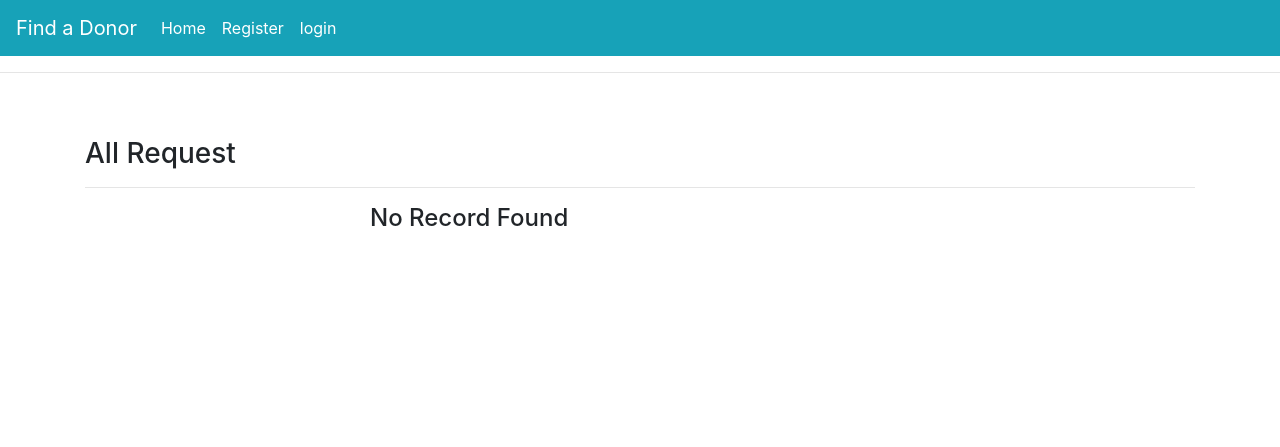
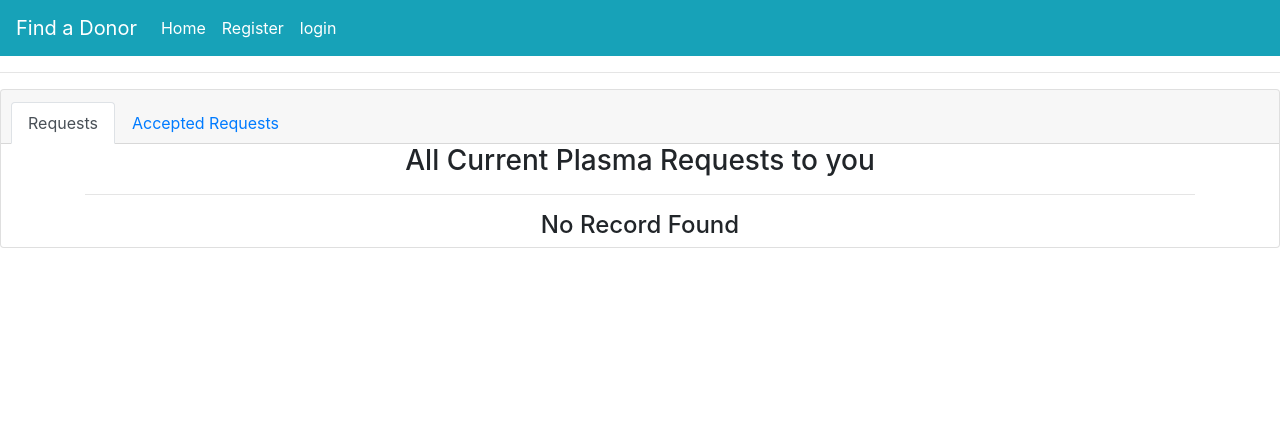
Before and after one commit to hasanasif96/Find_Donor, a Django app: template donorproject/templates/allrequest.html in a window 1280 px wide. Shown: the top 447 px of the page. Run offline with Django 3.2, Linux system fonts and the light colour scheme; the template is opened without the code that fills it, so the values that code supplies are empty; some libraries are stand-ins or nearby versions.

Commit message:
Update allrequest.html

```diff
--- a/donorproject/templates/allrequest.html
+++ b/donorproject/templates/allrequest.html
@@ -1,14 +1,23 @@
 {% extends 'base.html' %}
- <title>{% block title %}Home{% endblock %}</title></head>
 
+{% block title %}Requests{% endblock %}
 
 {% block content %}
 
- <br>
- <br>
+<div class="card text-center">
+  <div class="card-header">
+    <ul class="nav nav-tabs card-header-tabs">
+      <li class="nav-item">
+        <a class="nav-link active" aria-current="true" href="{% url 'plasmadonor:allrequest'  %}">Requests</a>
+      </li>
+      <li class="nav-item">
+        <a class="nav-link"  href="{% url 'plasmadonor:acceptedrequests'  %}">Accepted Requests</a>
+      </li>
 
-<div class="container">
-    <h3>All Request</h3><hr>
+    </ul>
+  </div>
+  <div class="container">
+    <h3>All Current Plasma Requests to you</h3><hr>
     <div class="row">
         {% for order in orders %}
         <div class="col-md-3">
@@ -22,10 +31,12 @@
             <a href="{% url 'plasmadonor:managerequest' order.id %}?action=rmv" class="btn btn-primary"> Decline</a>
             </div>
         </div>
+
         {% empty %}
         <h4 class="col-md-6 offset-md-3"> No Record Found</h4>
         {% endfor %}
  </div>
+
 </div>
-
+</div>
 {% endblock %}
```
